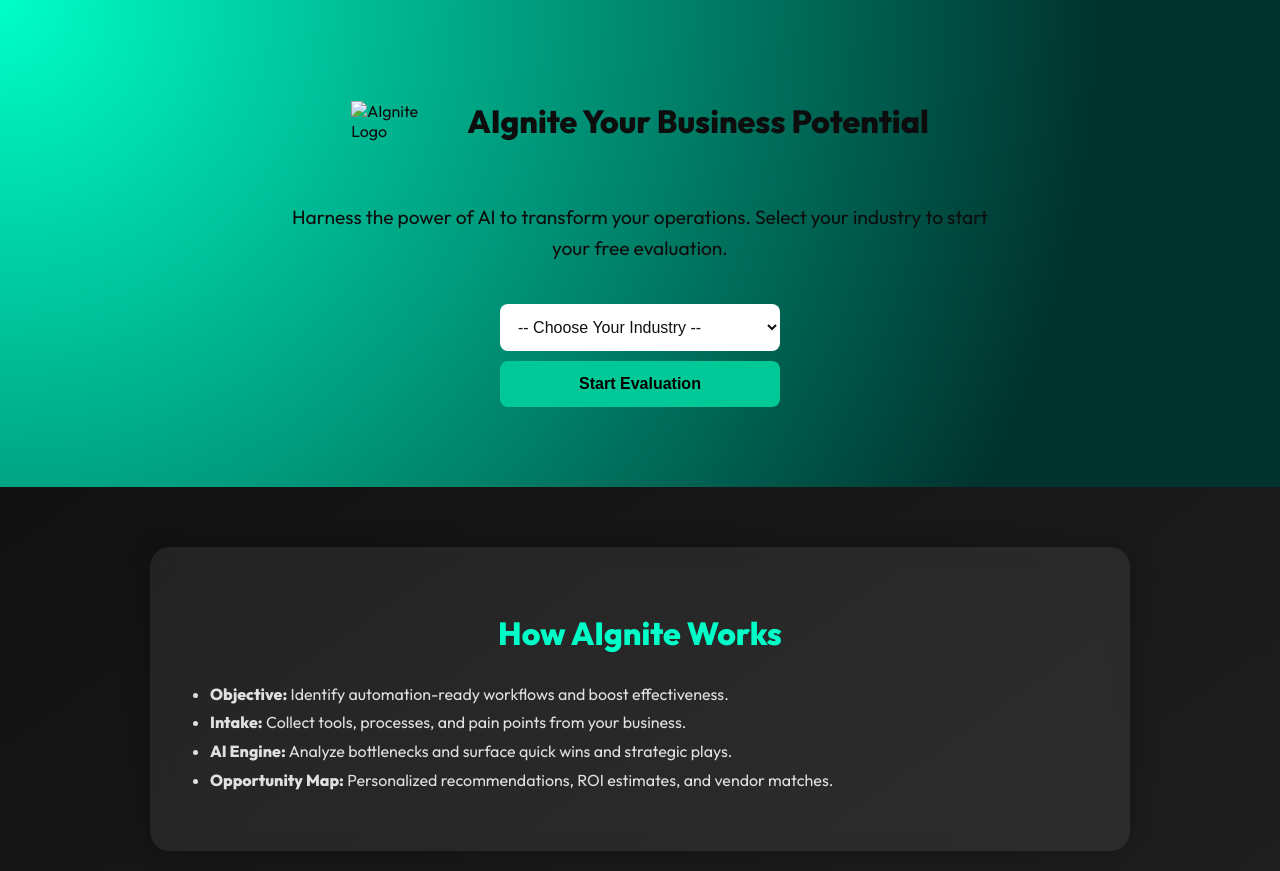
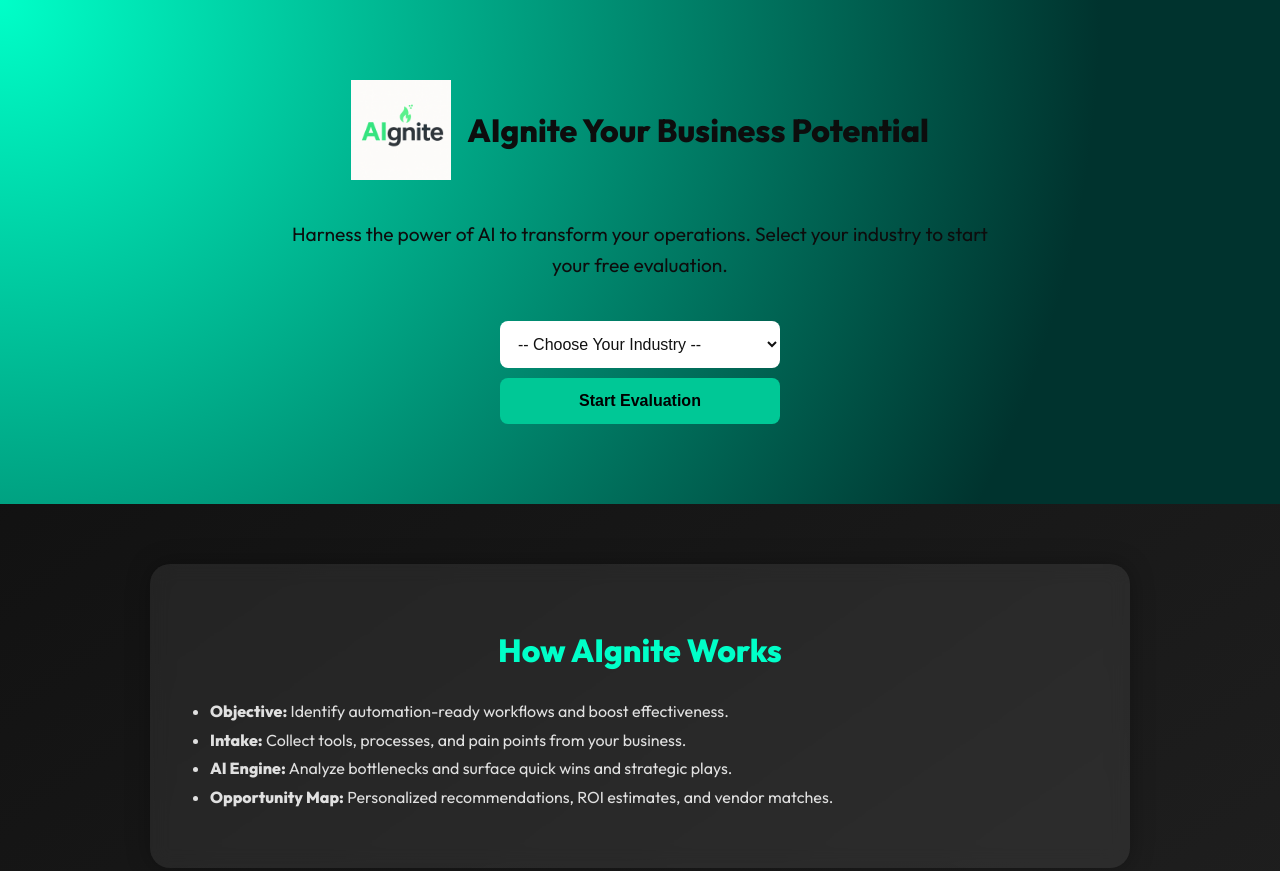
Before and after one commit to jimspi/AIgnite, a plain HTML site: page index.html in a window 1280 px wide. Shown: the top 871 px of the page. Drawn offline with Linux system fonts and the light colour scheme.

Commit message:
Update index.html

```diff
--- a/index.html
+++ b/index.html
@@ -97,7 +97,7 @@
 <body>
   <header>
     <div class="title-row">
-      <img src="assets/logo.png" alt="AIgnite Logo" class="logo" />
+      <img src="logo.png" alt="AIgnite Logo" class="logo" />
       <h1>AIgnite Your Business Potential</h1>
     </div>
     <div class="hero-content">
```
